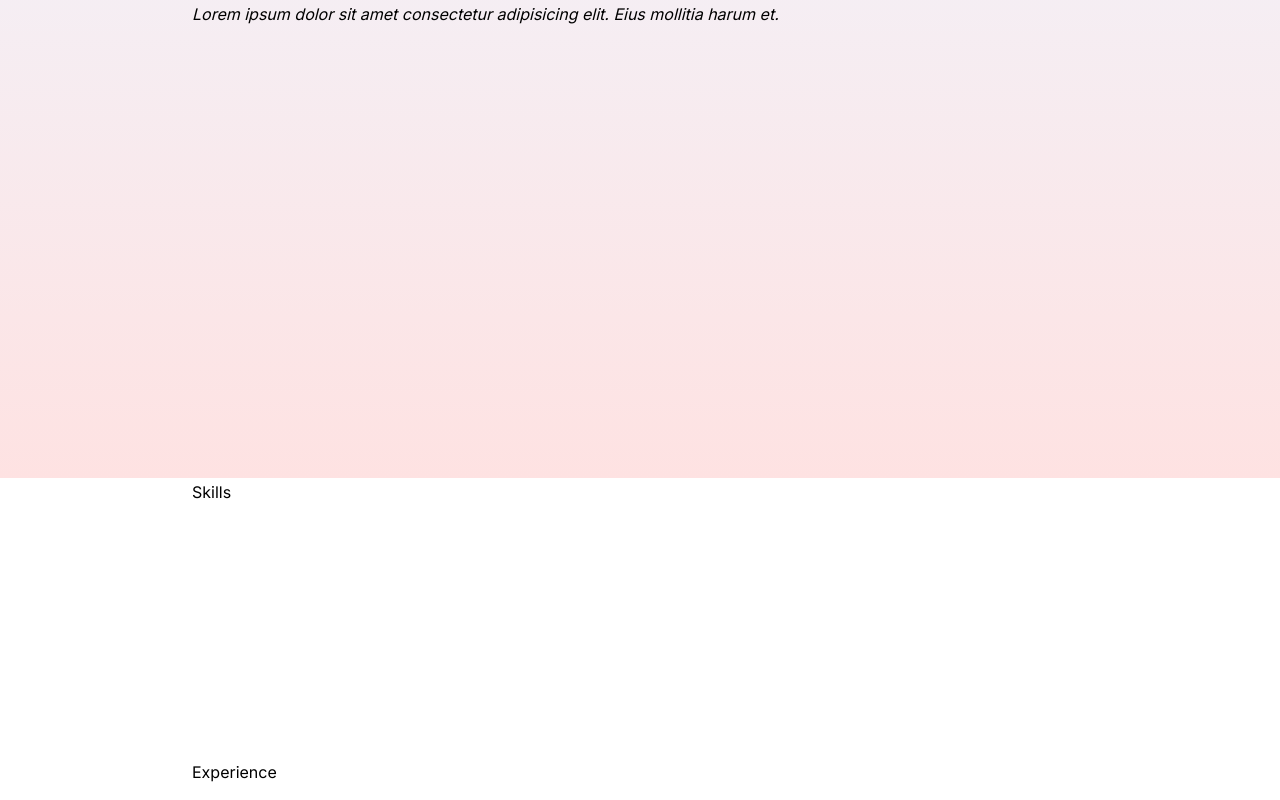
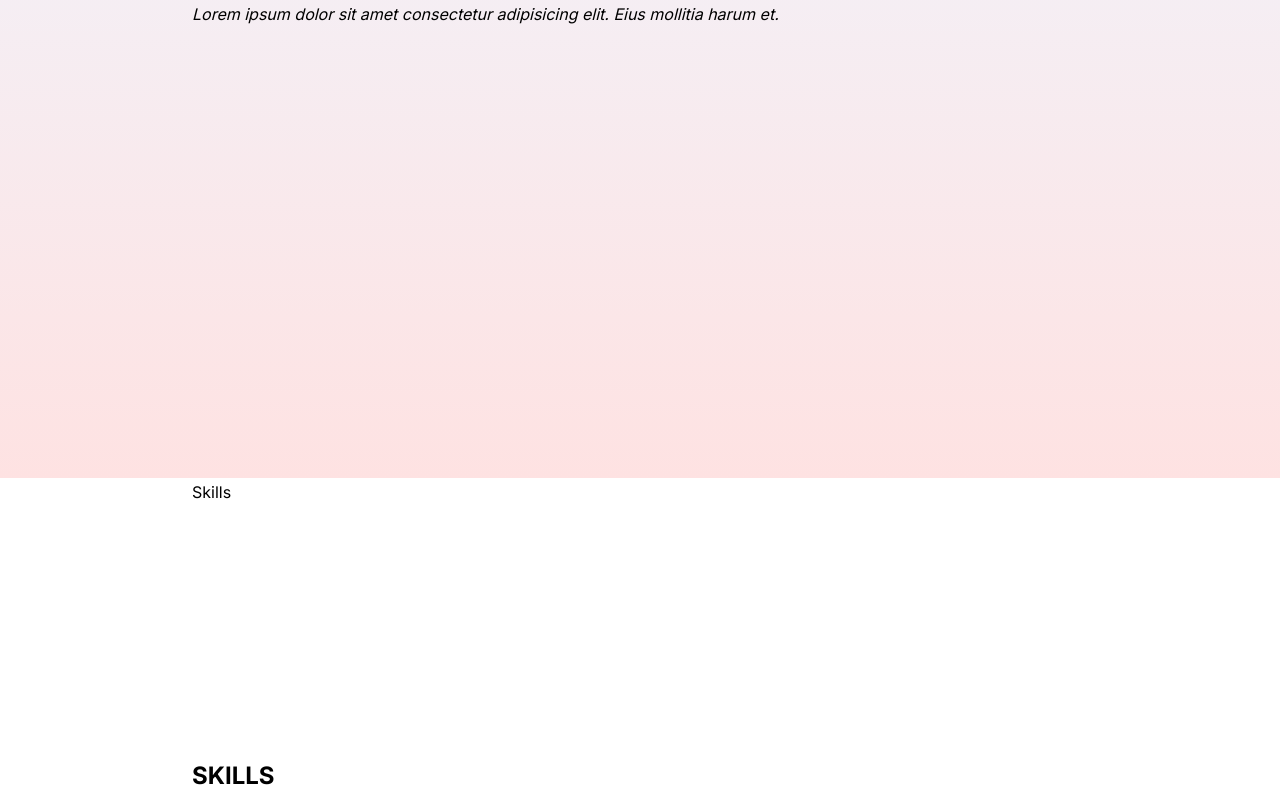
Before and after one commit to BrianNW/framer-portfolio01, a Next.js app: page /about in a window 1280 px wide. Shown: the part 322-1122 px from the top of the page. After the commit the page ends 1040 px from the top, so only its background shows below. Built offline with nearby package versions, Linux system fonts and the light colour scheme.

Commit message:
Add skill list and styles

```diff
--- a/src/app/about/page.jsx
+++ b/src/app/about/page.jsx
@@ -33,6 +33,10 @@ const AboutPage = () => {
                 </div>
                 {/* SKILLS CONTAINER */}
                 <div className="flex flex-col gap-12 justify-center">Skills</div>
+                {/* SKILLS TITLE */}
+                <h1 className="font-bold text-2xl">SKILLS</h1>
+
+
                 {/* EXPERIENCE CONTAINER */}
                 <div className="">Experience</div>
             </div>
```
